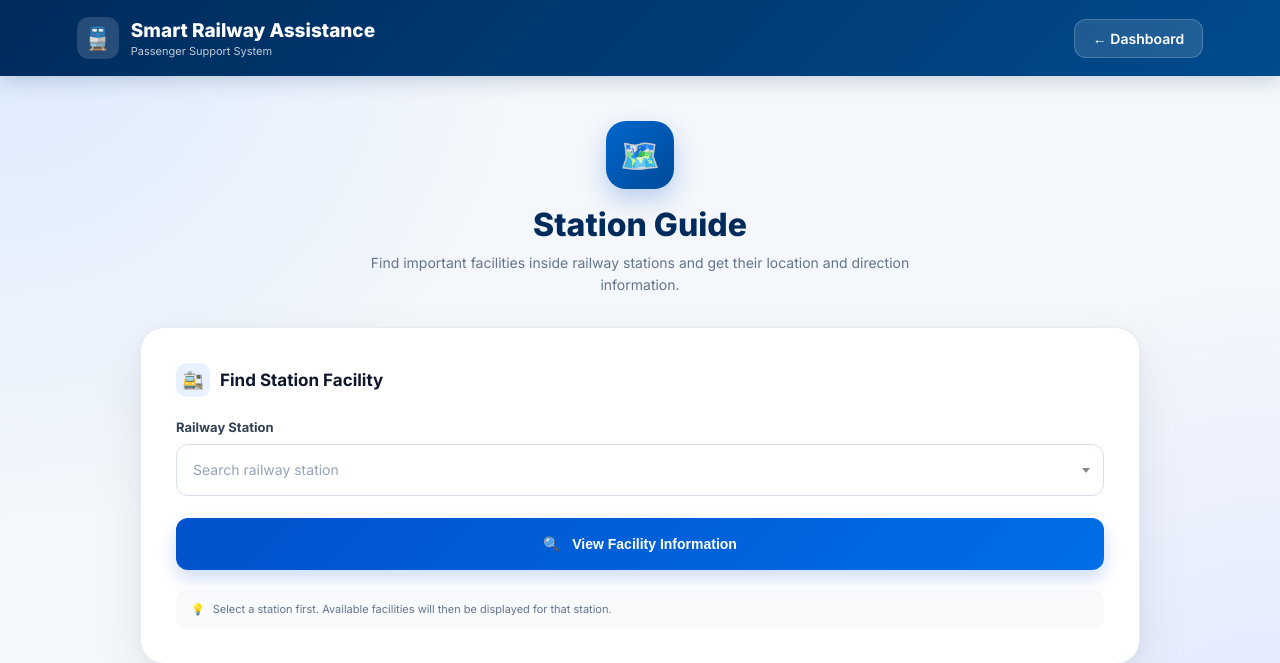
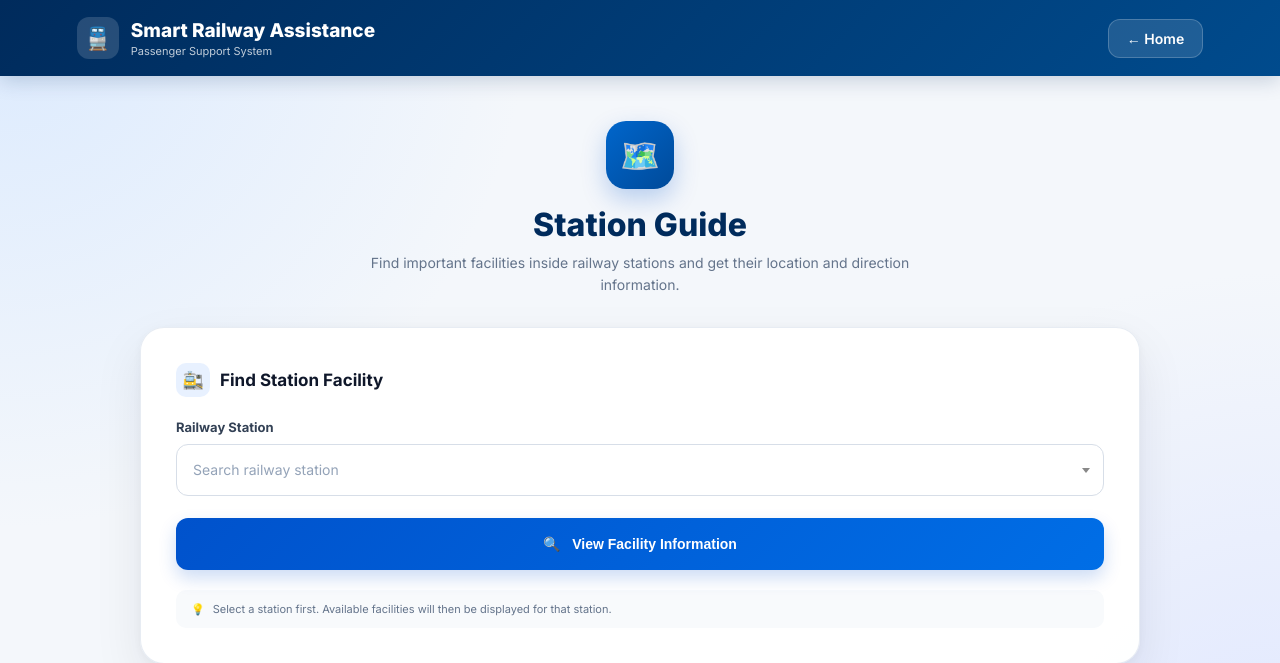
Before and after one commit to devanandadevus2004-alt/Smart-Railway-Assistance-System, a Django app: page /station-guide/ in a window 1280 px wide. Shown: the top 663 px of the page. Run offline with Django 4.2, Linux system fonts and the light colour scheme; data that the repository does not hold is empty; some libraries are stand-ins or nearby versions.

Commit message:
Fixed station guide back button as home

```diff
--- a/templates/home/station_guide.html
+++ b/templates/home/station_guide.html
@@ -711,11 +711,11 @@
         </div>
 
         <a
-            href="{% url 'dashboard' %}"
-            class="back-btn"
-        >
-            ← Dashboard
-        </a>
+    href="{% url 'home' %}"
+    class="back-btn"
+>
+    ← Home
+</a>
 
     </div>
 
```
